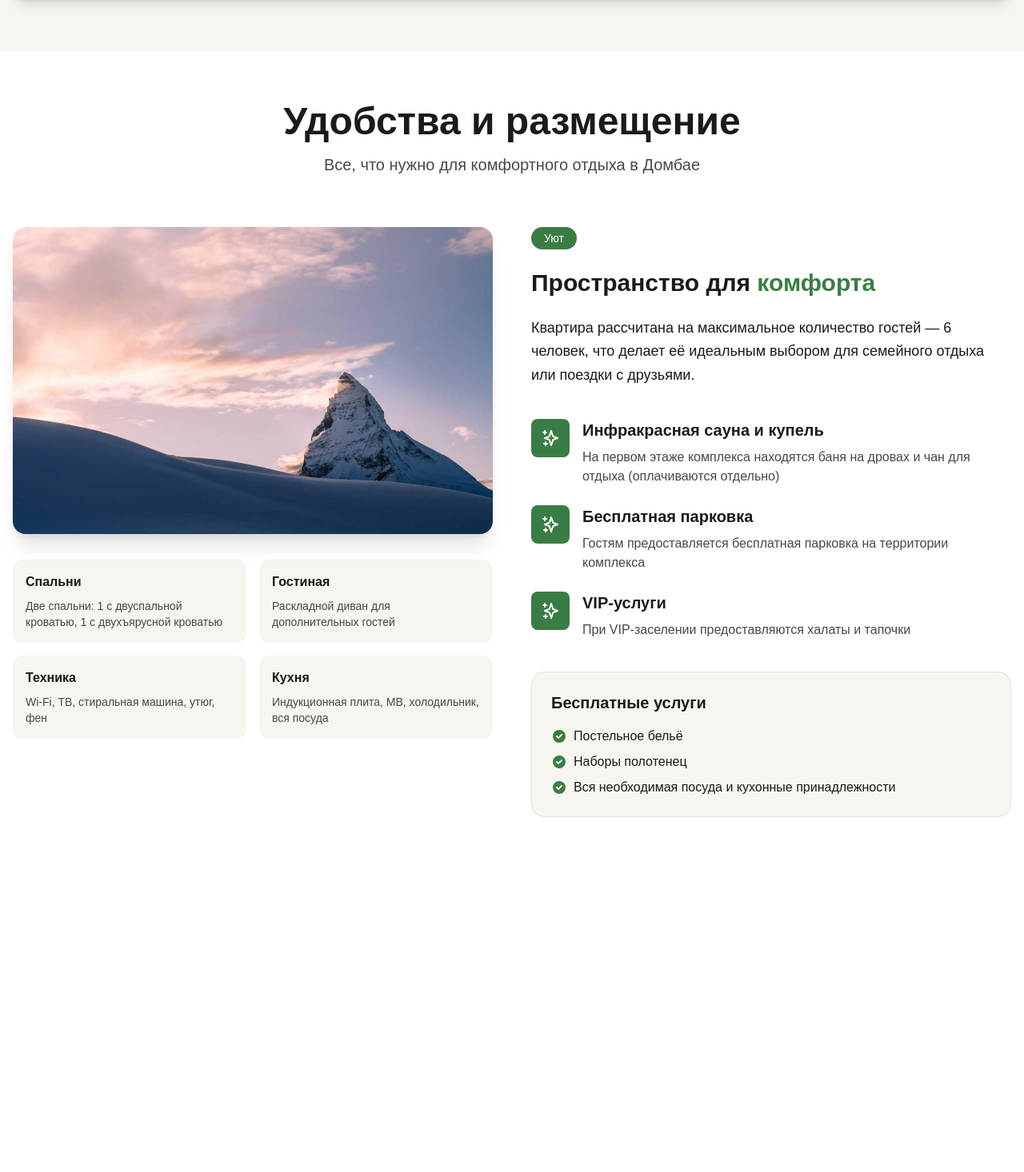
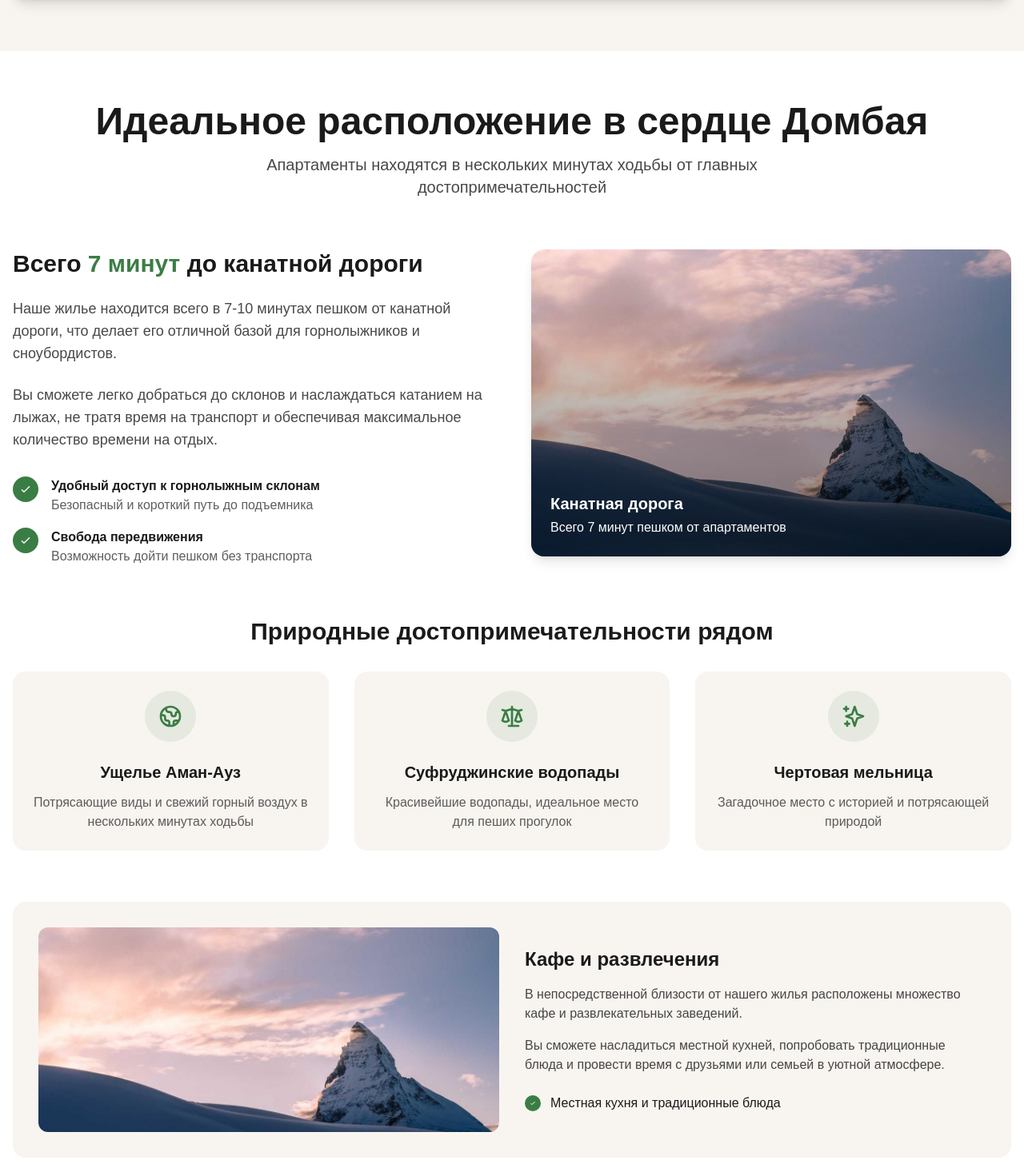
Before and after one commit to Biaslan-git/apartments-landing, a Next.js app: page / in a window 1280 px wide. Shown: the part 5524-6990 px from the top of the page at 80% size. Before the commit the page ends 6610 px from the top, so only its background shows below. Built offline with nearby package versions, Linux system fonts and the light colour scheme.

Commit message:
feat(LocationAndAttractions): add section

```diff
--- a/app/page.tsx
+++ b/app/page.tsx
@@ -3,6 +3,7 @@ import ApartmentDescription from "@/components/ApartmentDescription";
 import SleepingAreas from "@/components/SleepingAreas";
 import KitchenAndTech from "@/components/KitchenAndTech";
 import AdditionalAmenities from "@/components/AdditionalAmenities";
+import LocationAndAttractions from "@/components/LocationAndAttractions";
 import AmenitiesAndAccommodation from "@/components/AmenitiesAndAccommodation";
 
 export default function Home() {
@@ -13,6 +14,7 @@ export default function Home() {
       <SleepingAreas />
       <KitchenAndTech />
       <AdditionalAmenities />
+      <LocationAndAttractions />
       <AmenitiesAndAccommodation />
     </main>
   );
--- /dev/null
+++ b/components/LocationAndAttractions.tsx
@@ -0,0 +1,142 @@
+import Image from "next/image";
+
+const LocationAndAttractions = () => {
+  return (
+    <div className="py-16 px-4 bg-white">
+      <div className="max-w-7xl mx-auto">
+        <div className="text-center mb-16">
+          <h2 className="text-4xl md:text-5xl font-bold text-[#1A1A1A] mb-4">
+            Идеальное расположение в сердце Домбая
+          </h2>
+          <p className="text-xl text-[#1A1A1A]/80 max-w-3xl mx-auto">
+            Апартаменты находятся в нескольких минутах ходьбы от главных достопримечательностей
+          </p>
+        </div>
+
+        <div className="grid lg:grid-cols-2 gap-12 mb-16">
+          <div className="flex flex-col justify-center">
+            <h3 className="text-3xl font-bold text-[#1A1A1A] mb-6">
+              Всего <span className="text-[#3A7D44]">7 минут</span> до канатной дороги
+            </h3>
+            <p className="text-[#1A1A1A]/80 text-lg mb-6">
+              Наше жилье находится всего в 7-10 минутах пешком от канатной дороги,
+              что делает его отличной базой для горнолыжников и сноубордистов.
+            </p>
+            <p className="text-[#1A1A1A]/80 text-lg mb-8">
+              Вы сможете легко добраться до склонов и наслаждаться катанием на лыжах,
+              не тратя время на транспорт и обеспечивая максимальное количество времени на отдых.
+            </p>
+            <div className="space-y-4">
+              <div className="flex items-start">
+                <div className="w-8 h-8 rounded-full bg-[#3A7D44] flex items-center justify-center mr-4 flex-shrink-0">
+                  <svg className="w-4 h-4 text-white" fill="none" stroke="currentColor" viewBox="0 0 24 24" xmlns="http://www.w3.org/2000/svg">
+                    <path strokeLinecap="round" strokeLinejoin="round" strokeWidth="2" d="M5 13l4 4L19 7"></path>
+                  </svg>
+                </div>
+                <div>
+                  <h4 className="font-bold text-[#1A1A1A]">Удобный доступ к горнолыжным склонам</h4>
+                  <p className="text-[#1A1A1A]/70">Безопасный и короткий путь до подъемника</p>
+                </div>
+              </div>
+              <div className="flex items-start">
+                <div className="w-8 h-8 rounded-full bg-[#3A7D44] flex items-center justify-center mr-4 flex-shrink-0">
+                  <svg className="w-4 h-4 text-white" fill="none" stroke="currentColor" viewBox="0 0 24 24" xmlns="http://www.w3.org/2000/svg">
+                    <path strokeLinecap="round" strokeLinejoin="round" strokeWidth="2" d="M5 13l4 4L19 7"></path>
+                  </svg>
+                </div>
+                <div>
+                  <h4 className="font-bold text-[#1A1A1A]">Свобода передвижения</h4>
+                  <p className="text-[#1A1A1A]/70">Возможность дойти пешком без транспорта</p>
+                </div>
+              </div>
+            </div>
+          </div>
+
+          <div className="relative h-96 rounded-2xl overflow-hidden shadow-lg">
+            <Image
+              src="/temp.jpg"
+              alt="Вид на канатную дорогу в Домбае"
+              fill
+              style={{ objectFit: 'cover' }}
+              className="object-cover"
+            />
+            <div className="absolute inset-0 bg-gradient-to-t from-black/50 to-transparent"></div>
+            <div className="absolute bottom-0 left-0 right-0 p-6 text-white">
+              <h3 className="text-xl font-bold mb-1">Канатная дорога</h3>
+              <p>Всего 7 минут пешком от апартаментов</p>
+            </div>
+          </div>
+        </div>
+
+        <div className="text-center mb-16">
+          <h3 className="text-3xl font-bold text-[#1A1A1A] mb-8">Природные достопримечательности рядом</h3>
+
+          <div className="grid md:grid-cols-3 gap-8">
+            <div className="bg-[#F8F5F0] p-6 rounded-2xl">
+              <div className="w-16 h-16 bg-[#3A7D44]/10 rounded-full flex items-center justify-center mx-auto mb-6">
+                <svg xmlns="http://www.w3.org/2000/svg" className="h-8 w-8 text-[#3A7D44]" fill="none" viewBox="0 0 24 24" stroke="currentColor">
+                  <path strokeLinecap="round" strokeLinejoin="round" strokeWidth={2} d="M3.055 11H5a2 2 0 012 2v1a2 2 0 002 2 2 2 0 012 2v2.945M8 3.935V5.5A2.5 2.5 0 0010.5 8h.5a2 2 0 012 2 2 2 0 104 0 2 2 0 012-2h1.064M15 20.488V18a2 2 0 012-2h3.064M21 12a9 9 0 11-18 0 9 9 0 0118 0z" />
+                </svg>
+              </div>
+              <h4 className="text-xl font-bold text-[#1A1A1A] mb-3">Ущелье Аман-Ауз</h4>
+              <p className="text-[#1A1A1A]/70">Потрясающие виды и свежий горный воздух в нескольких минутах ходьбы</p>
+            </div>
+
+            <div className="bg-[#F8F5F0] p-6 rounded-2xl">
+              <div className="w-16 h-16 bg-[#3A7D44]/10 rounded-full flex items-center justify-center mx-auto mb-6">
+                <svg xmlns="http://www.w3.org/2000/svg" className="h-8 w-8 text-[#3A7D44]" fill="none" viewBox="0 0 24 24" stroke="currentColor">
+                  <path strokeLinecap="round" strokeLinejoin="round" strokeWidth={2} d="M3 6l3 1m0 0l-3 9a5.002 5.002 0 006.001 0M6 7l3 9M6 7l6-2m6 2l3-1m-3 1l-3 9a5.002 5.002 0 006.001 0M18 7l3 9m-3-9l-6-2m0-2v2m0 16V5m0 16H9m3 0h6" />
+                </svg>
+              </div>
+              <h4 className="text-xl font-bold text-[#1A1A1A] mb-3">Суфруджинские водопады</h4>
+              <p className="text-[#1A1A1A]/70">Красивейшие водопады, идеальное место для пеших прогулок</p>
+            </div>
+
+            <div className="bg-[#F8F5F0] p-6 rounded-2xl">
+              <div className="w-16 h-16 bg-[#3A7D44]/10 rounded-full flex items-center justify-center mx-auto mb-6">
+                <svg xmlns="http://www.w3.org/2000/svg" className="h-8 w-8 text-[#3A7D44]" fill="none" viewBox="0 0 24 24" stroke="currentColor">
+                  <path strokeLinecap="round" strokeLinejoin="round" strokeWidth={2} d="M5 3v4M3 5h4M6 17v4m-2-2h4m5-16l2.286 6.857L21 12l-5.714 2.143L13 21l-2.286-6.857L5 12l5.714-2.143L13 3z" />
+                </svg>
+              </div>
+              <h4 className="text-xl font-bold text-[#1A1A1A] mb-3">Чертовая мельница</h4>
+              <p className="text-[#1A1A1A]/70">Загадочное место с историей и потрясающей природой</p>
+            </div>
+          </div>
+        </div>
+
+        <div className="bg-[#F8F5F0] rounded-2xl p-8">
+          <div className="grid md:grid-cols-2 gap-8 items-center">
+            <div className="relative h-64 rounded-xl overflow-hidden">
+              <Image
+                src="/temp.jpg"
+                alt="Местные кафе и развлекательные заведения"
+                fill
+                style={{ objectFit: 'cover' }}
+                className="object-cover"
+              />
+            </div>
+            <div>
+              <h3 className="text-2xl font-bold text-[#1A1A1A] mb-4">Кафе и развлечения</h3>
+              <p className="text-[#1A1A1A]/80 mb-4">
+                В непосредственной близости от нашего жилья расположены множество кафе и развлекательных заведений.
+              </p>
+              <p className="text-[#1A1A1A]/80 mb-6">
+                Вы сможете насладиться местной кухней, попробовать традиционные блюда и провести время с друзьями или семьей в уютной атмосфере.
+              </p>
+              <div className="flex items-center">
+                <div className="w-5 h-5 rounded-full bg-[#3A7D44] flex items-center justify-center mr-3 flex-shrink-0">
+                  <svg className="w-2 h-2 text-white" fill="none" stroke="currentColor" viewBox="0 0 24 24" xmlns="http://www.w3.org/2000/svg">
+                    <path strokeLinecap="round" strokeLinejoin="round" strokeWidth="3" d="M5 13l4 4L19 7"></path>
+                  </svg>
+                </div>
+                <p className="text-[#1A1A1A]">Местная кухня и традиционные блюда</p>
+              </div>
+            </div>
+          </div>
+        </div>
+      </div>
+    </div>
+  );
+};
+
+export default LocationAndAttractions;
```
